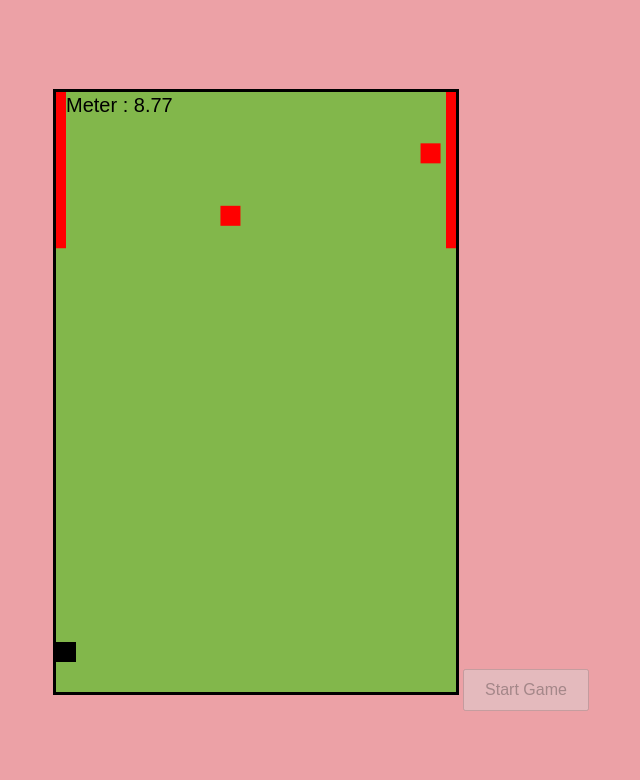
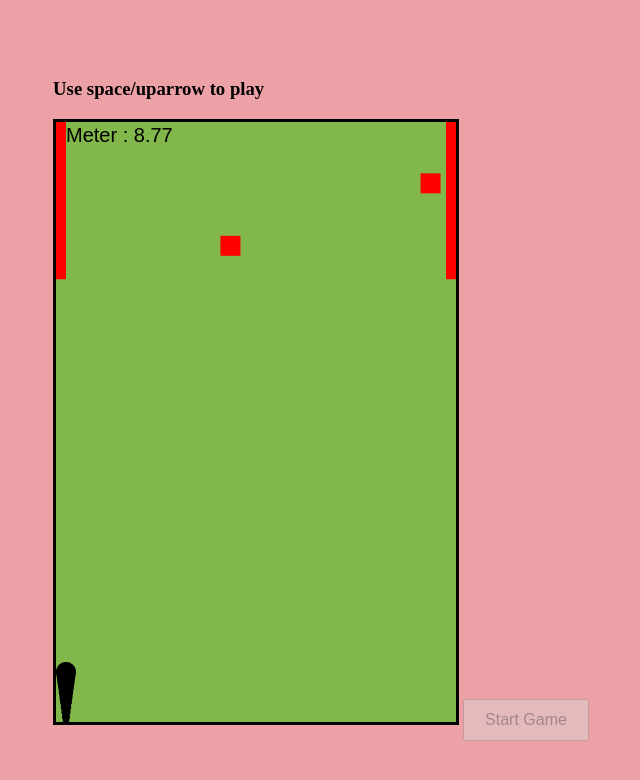
Before and after one commit to HyuOniichan/J4F_NghienThu, a plain HTML site: page game3/index.html in a window 1280 px wide. Both pictures are taken after a click on the button "Start Game". Shown: the whole page, without its empty margins (319-959 px from the left). Drawn offline with Linux system fonts and the light colour scheme.

Commit message:
fix logic , them ghi chu, them effect, lam game kho hon...

```diff
--- a/game3/gameplay.js
+++ b/game3/gameplay.js
@@ -5,22 +5,50 @@ const canvas = document.getElementById('gameCanvas');
 let score = 0;
 let modifyByTime = 1;
 let spd = -5;
-        const rect = {
-            x: 190, // initial x position
-            y: 550, // initial y position
-            width: 20,
-            height: 20,
+const mainCircle = {
+    x: 195,
+    y: 550,
+    radius: 10,
     color: 'black',
-            speed: spd , // Move left initially
+    speed: spd,
 };
 
-        function drawRect() {
-            ctx.fillStyle = rect.color;
-            ctx.fillRect(rect.x, rect.y, rect.width, rect.height);
+const tailLength = 15;
+const tail = Array.from({ length: tailLength }, (_, i) => ({
+    x: mainCircle.x,
+    y: mainCircle.y + i * 5,
+    radius: mainCircle.radius - (i * (mainCircle.radius / tailLength)),
+    opacity: 1 - i / tailLength,
+    color: 'black',
+}));
+
+function drawMainCircle() {
+    ctx.fillStyle = mainCircle.color;
+    ctx.beginPath();
+    ctx.arc(mainCircle.x, mainCircle.y, mainCircle.radius, 0, Math.PI * 2);
+    ctx.fill();
 }
 
-        drawRect();
-        let objects = []; let delayTime = 1000;
+function drawTail() {
+    tail.forEach(t => {
+        ctx.fillStyle = t.color;
+        ctx.beginPath();
+        ctx.arc(t.x, t.y, t.radius, 0, Math.PI * 2);
+        ctx.fill();
+    });
+}
+
+function updateTailColors() {
+    tail.forEach((t, index) => {
+        setTimeout(() => {
+            t.color = (mainCircle.color === 'white') ? 'white' : 'black';
+        }, index * 10);
+    });
+}
+
+let objects = [];
+let delayTime = 1000;
+let objectInterval;
 
 function createObject() {
     const x = Math.random() * (canvas.width - 20);
@@ -40,32 +68,35 @@ const canvas = document.getElementById('gameCanvas');
 }
 
 function updateObjects() {
-            objects.forEach((obj, index) => {
-                obj.y += 1 * modifyByTime; // Falling speed
-                // Check for collision with rect
+    objects.forEach((obj) => {
+        obj.y += 1 * modifyByTime;
         if (
-                    obj.x < rect.x + rect.width &&
-                    obj.x + obj.width > rect.x &&
-                    obj.y < rect.y + rect.height &&
-                    obj.y + obj.height > rect.y
-                ){
+            obj.x < mainCircle.x + mainCircle.radius &&
+            obj.x + obj.width > mainCircle.x - mainCircle.radius &&
+            obj.y < mainCircle.y + mainCircle.radius &&
+            obj.y + obj.height > mainCircle.y - mainCircle.radius
+        ) {
             gameOver = true;
         }
     });
 }
 
-        function updateRect() {
-            rect.x += (isSpace) ? -rect.speed : rect.speed ;
+function updateMainCircle() {
+    mainCircle.x += (isSpace) ? -mainCircle.speed : mainCircle.speed;
 
-            // Prevent the rectangle from moving out of the canvas
-            if (rect.x < 0) {
-                rect.x = 0;
+    if (mainCircle.x < mainCircle.radius) {
+        mainCircle.x = mainCircle.radius;
         createObjectAtEdge();
     }
-            if (rect.x + rect.width > canvas.width) {
-                rect.x = canvas.width - rect.width;
+    if (mainCircle.x + mainCircle.radius > canvas.width) {
+        mainCircle.x = canvas.width - mainCircle.radius;
         createObjectAtEdge();
     }
+
+    for (let i = tailLength - 1; i > 0; i--) {
+        tail[i].x = tail[i - 1].x;
+    }
+    tail[0].x = mainCircle.x;
 }
 
 function drawScore() {
@@ -73,6 +104,10 @@ const canvas = document.getElementById('gameCanvas');
     ctx.font = '20px Arial';
     ctx.fillText(`Meter : ${score.toFixed(2)}`, 10, 20);
 }
+
+let isBoost = false;
+let boosting = 0;
+let limBoost = 100;
 
 function startGame() {
     if (gameOver) {
@@ -86,42 +121,72 @@ const canvas = document.getElementById('gameCanvas');
     }
     spd *= modifyByTime;
     score += 0.05 * modifyByTime;
+    boosting += 0.05 * modifyByTime;
     modifyByTime = 1 + Math.floor(score) / 100;
-            delayTime = 1000 - Math.floor(score / 10);
-            ctx.clearRect(0, 0, canvas.width, canvas.height);
-            drawRect();
-            updateRect();
+    if (boosting % 300 <= 40 && isBoost) {
+        isBoost = false;
+    }
+
+    if (boosting % limBoost >= limBoost - 50 && score > 0 && !isBoost) {
+        isBoost = true;
+        boosting = 0;
+        score++;
+        limBoost += 75;
+        clearInterval(objectInterval);
+        delayTime = Math.max(100, delayTime - 120);
+        objectInterval = setInterval(createObject, delayTime);
+    }
+
+    ctx.clearRect( 0, 0, canvas.width, canvas.height);
+    drawTail();
+    drawMainCircle();
+    updateMainCircle();
     drawObjects();
     updateObjects();
     drawScore();
     requestAnimationFrame(startGame);
 }
+
 document.addEventListener('keydown', (event) => {
-            if (event.code === 'Space') {
-                isSpace= true; // Set flag to true when space is pressed
+    if (event.code === 'Space' || event.code === 'ArrowUp') {
+        isSpace = true;
+        mainCircle.color = 'white';
+        updateTailColors();
     }
 });
 
 document.addEventListener('keyup', (event) => {
-            if (event.code === 'Space') {
-                isSpace = false; // Set flag to false when space is released
+    if (event.code === 'Space' || event.code === 'ArrowUp') {
+        isSpace = false;
+        mainCircle.color = 'black';
+        tail.forEach(t => t.color = 'black');
     }
 });
 
 function resetGame() {
-            // Reset game variables
     score = 0;
     gameOver = false;
     objects = [];
-            rect.x = 190; // Reset rectangle position
-            rect.color = 'black'; // Reset rectangle color
-            startGame(); // Restart the game
+    mainCircle.x = 190;
+    modifyByTime = 0;
+    boosting = 0;
+    limBoost = 200;
+    isBoost = false;
+    mainCircle.color = 'black';
+    clearInterval(objectInterval);
+    delayTime = 1000;
+    objectInterval = setInterval(createObject, delayTime);
+    tail.forEach((t, i) => {
+        t.x = mainCircle.x;
+        t.y = mainCircle.y + i * 5;
+        t.radius = mainCircle.radius - (i * (mainCircle.radius / tailLength));
+        t.opacity = 1 - i / tailLength;
+    });
+    startGame();
 }
 
 document.getElementById('gameStart').addEventListener('click', (event) => {
-            // Start the game
     startGame();
-            setInterval(createObject, delayTime);
-            // Disable the button to prevent multiple clicks
+    objectInterval = setInterval(createObject, delayTime);
     event.target.disabled = true;
 });
--- a/game3/index.html
+++ b/game3/index.html
@@ -29,6 +29,7 @@
 </head>
 <body>
     <div id="GameField">
+        <p><h3>Use space/uparrow to play</h3></p>
         <canvas id="gameCanvas" width="400" height="600"></canvas>
         <button id="gameStart">Start Game</button>
     </div>
```
Lines whose indentation alone changed are shown as unchanged.
